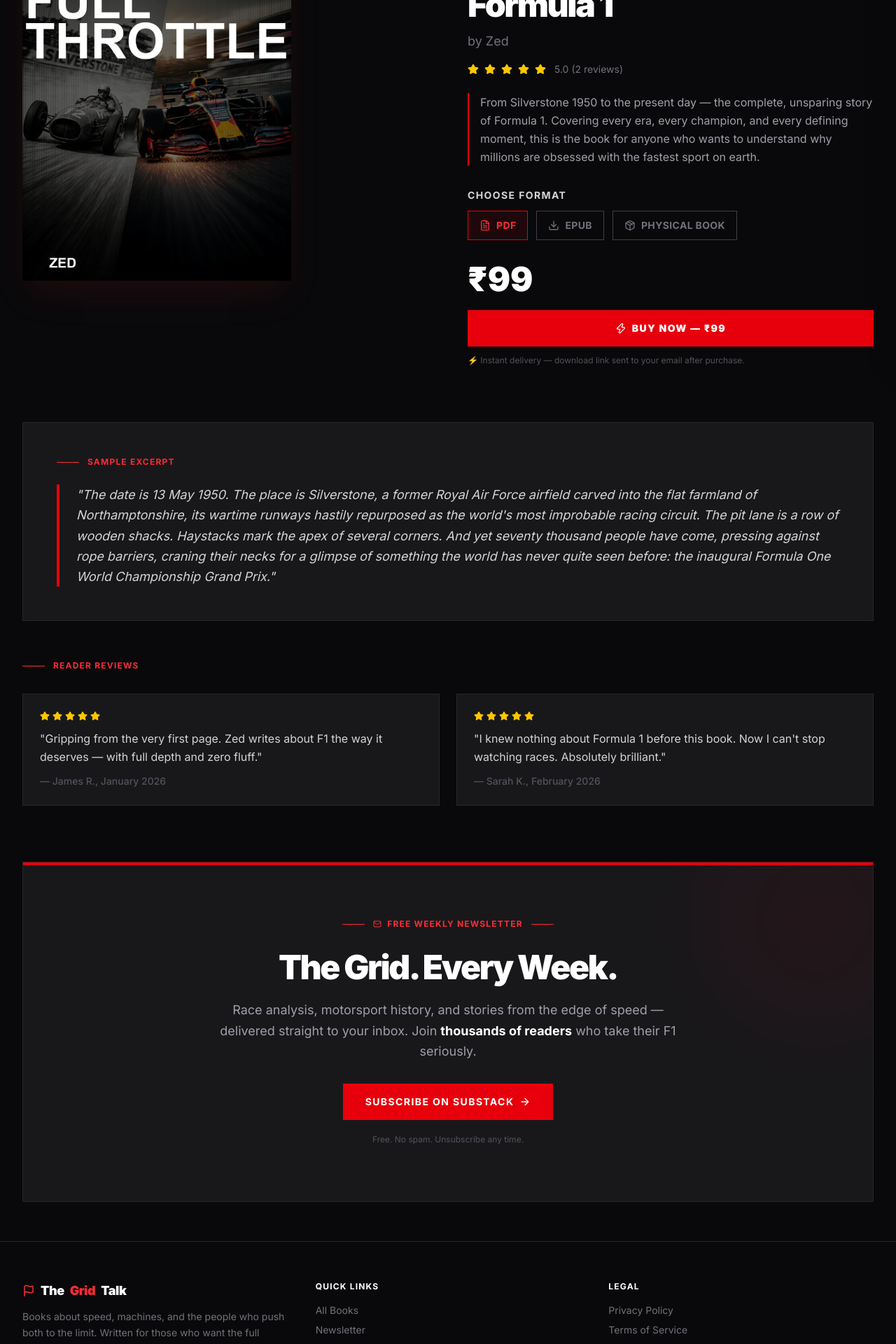
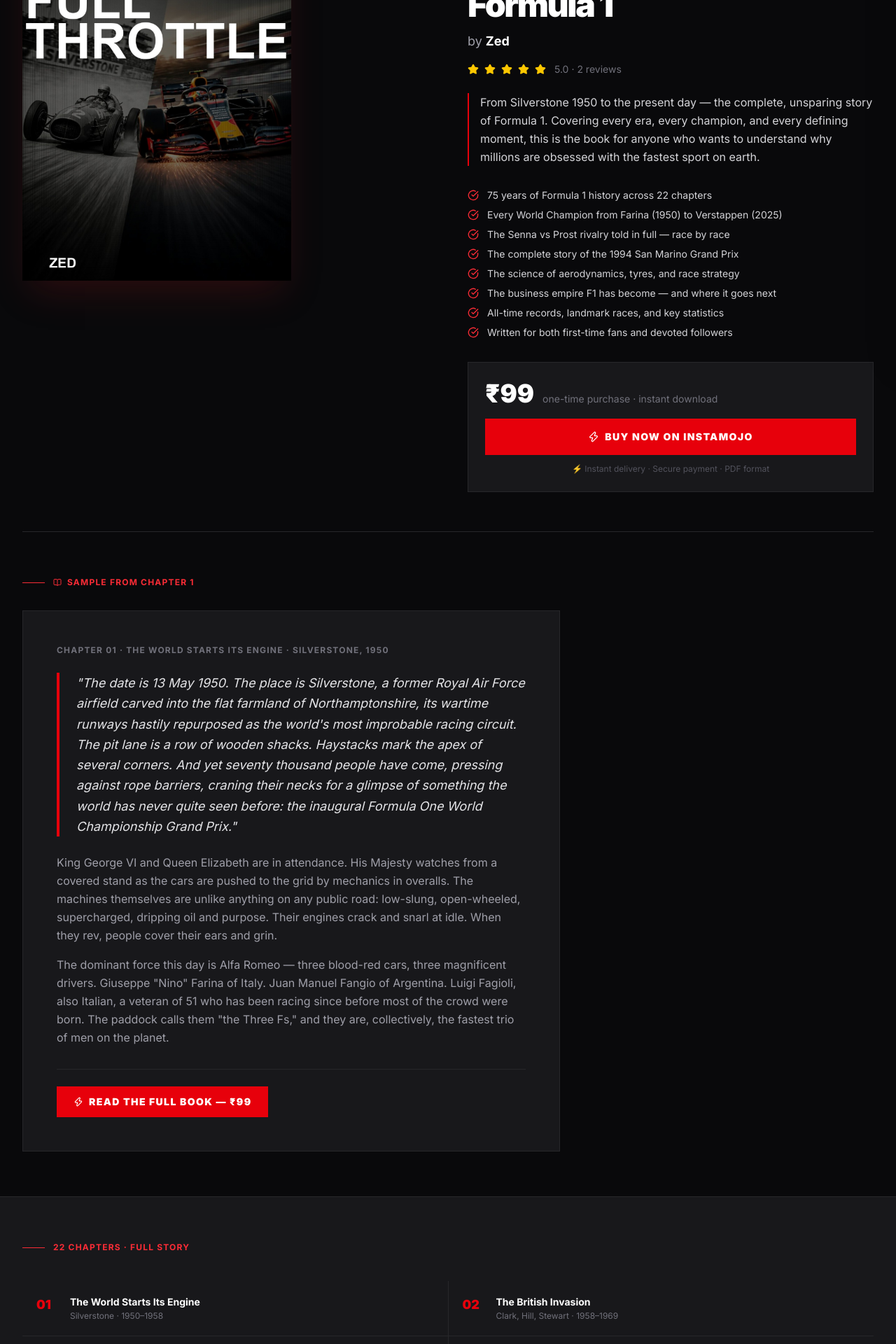
Before and after one commit to imzeddd/bookstore, a Next.js app: page /book/full-throttle-f1 in a window 1280 px wide. Shown: the part 300-2220 px from the top of the page at 70% size. Built offline with nearby package versions, Linux system fonts and the light colour scheme.

Commit message:
build full product page with chapters, excerpt, reviews, buy CTA

```diff
--- a/src/app/book/[slug]/page.tsx
+++ b/src/app/book/[slug]/page.tsx
@@ -3,29 +3,60 @@
 import { books } from "@/lib/books";
 import { notFound } from "next/navigation";
 import Image from "next/image";
+import { use } from "react";
+import { Star, Zap, BookOpen, CheckCircle, ChevronDown, ChevronUp } from "lucide-react";
+import SubstackBanner from "@/components/SubstackBanner";
 import { useState } from "react";
-import { BookFormat } from "@/types";
-import { Star, Download, Package, FileText, Zap } from "lucide-react";
-import SubstackBanner from "@/components/SubstackBanner";
 
 const INSTAMOJO_LINK = "https://imojo.in/fullthrottle";
 
-const FORMAT_LABELS: Record<BookFormat, { label: string; icon: React.ReactNode }> = {
-  pdf: { label: "PDF", icon: <FileText size={16} /> },
-  epub: { label: "EPUB", icon: <Download size={16} /> },
-  physical: { label: "Physical Book", icon: <Package size={16} /> },
-};
+const CHAPTERS = [
+  { num: "01", title: "The World Starts Its Engine", sub: "Silverstone · 1950–1958" },
+  { num: "02", title: "The British Invasion", sub: "Clark, Hill, Stewart · 1958–1969" },
+  { num: "03", title: "Speed and Sacrifice", sub: "Death, Rindt, and the Safety War · 1968–1975" },
+  { num: "04", title: "Fire on the Mountain", sub: "Lauda vs Hunt · The 1976 Championship" },
+  { num: "05", title: "The People's Champion", sub: "Gilles Villeneuve · 1977–1982" },
+  { num: "06", title: "The Turbo Wars", sub: "Technology Redraws the Map · 1977–1988" },
+  { num: "07", title: "Legends at War", sub: "Senna vs Prost · The Greatest Rivalry in Motorsport" },
+  { num: "08", title: "The Black Weekend", sub: "Imola · 1st May 1994" },
+  { num: "09", title: "The Recovery Years", sub: "Hill, Villeneuve, and Häkkinen · 1994–1999" },
+  { num: "10", title: "The Red Empire", sub: "Schumacher, Ferrari & Five in a Row · 2000–2004" },
+  { num: "11", title: "The Alonso Years", sub: "The End of the Schumacher Era · 2005–2006" },
+  { num: "12", title: "One Point", sub: "The Three-Way Title Fight of 2007" },
+  { num: "13", title: "The New Giants", sub: "Hamilton (2008) and Vettel's Four Titles · 2008–2013" },
+  { num: "14", title: "The Silver Era", sub: "Hamilton, Mercedes & Seven · 2014–2020" },
+  { num: "15", title: "The New King", sub: "Max Verstappen · 2021–Present" },
+  { num: "16", title: "The Business of Speed", sub: "Money, Power, and the Global Expansion of F1" },
+  { num: "17", title: "The Science of Speed", sub: "Aerodynamics, Tyres, and the Art of Strategy" },
+  { num: "18", title: "The Future", sub: "Where Formula 1 Goes Next" },
+  { num: "19", title: "The Great Teams", sub: "Ferrari, McLaren, Williams, and Red Bull" },
+  { num: "20", title: "The Sacred Circuits", sub: "Monaco, Monza, Spa, Silverstone, and the Nürburgring" },
+  { num: "21", title: "The Engineering Legends", sub: "Chapman, Murray, Newey · The Men Who Designed the Sport" },
+  { num: "22", title: "The Nearly Men", sub: "Moss, Gilles Villeneuve, Alonso, and the Price of Greatness" },
+];
 
-export default function BookDetailPage({ params }: { params: { slug: string } }) {
-  const book = books.find((b) => b.slug === params.slug);
+const WHAT_INSIDE = [
+  "75 years of Formula 1 history across 22 chapters",
+  "Every World Champion from Farina (1950) to Verstappen (2025)",
+  "The Senna vs Prost rivalry told in full — race by race",
+  "The complete story of the 1994 San Marino Grand Prix",
+  "The science of aerodynamics, tyres, and race strategy",
+  "The business empire F1 has become — and where it goes next",
+  "All-time records, landmark races, and key statistics",
+  "Written for both first-time fans and devoted followers",
+];
+
+export default function BookDetailPage({ params }: { params: Promise<{ slug: string }> }) {
+  const { slug } = use(params);
+  const book = books.find((b) => b.slug === slug);
   if (!book) notFound();
 
-  const [selectedFormat, setSelectedFormat] = useState<BookFormat>(book.formats[0]);
-
+  const [showAllChapters, setShowAllChapters] = useState(false);
+  const visibleChapters = showAllChapters ? CHAPTERS : CHAPTERS.slice(0, 8);
   const avgRating = book.reviews.reduce((s, r) => s + r.rating, 0) / (book.reviews.length || 1);
 
   return (
-    <div className="bg-zinc-950 min-h-screen">
+    <div className="bg-zinc-950 min-h-screen text-white">
       {/* Top stripe */}
       <div className="flex h-1">
         <div className="flex-1 bg-red-600" />
@@ -33,107 +64,152 @@ export default function BookDetailPage({ params }: { params: { slug: string } })
         <div className="flex-1 bg-red-600" />
       </div>
 
+      {/* Hero product section */}
       <div className="max-w-7xl mx-auto px-4 sm:px-6 lg:px-8 py-14">
         <div className="grid grid-cols-1 lg:grid-cols-2 gap-14 items-start">
+
           {/* Cover */}
-          <div className="relative aspect-[2/3] max-w-sm mx-auto lg:mx-0 w-full overflow-hidden shadow-2xl shadow-red-900/20 bg-zinc-900">
-            <Image
-              src={book.coverImage}
-              alt={book.title}
-              fill
-              className="object-cover"
-              priority
-            />
+          <div className="relative aspect-[2/3] max-w-sm mx-auto lg:mx-0 w-full overflow-hidden shadow-2xl shadow-red-900/30 bg-zinc-900">
+            <Image src={book.coverImage} alt={book.title} fill className="object-cover" priority />
+            {book.badge && (
+              <span className="absolute top-4 left-0 bg-red-600 text-white text-xs font-black px-4 py-1.5 uppercase tracking-widest">
+                {book.badge}
+              </span>
+            )}
           </div>
 
-          {/* Details */}
+          {/* Info */}
           <div>
             <div className="flex items-center gap-3 mb-4">
               <div className="h-px w-8 bg-red-500" />
               <span className="text-red-500 text-xs font-bold uppercase tracking-widest">{book.category}</span>
             </div>
 
-            <h1 className="text-4xl md:text-5xl font-black text-white leading-tight tracking-tighter mb-2">
+            <h1 className="text-4xl md:text-5xl font-black leading-tight tracking-tighter mb-2">
               {book.title}
             </h1>
-            <p className="text-zinc-500 text-lg">by {book.author}</p>
+            <p className="text-zinc-400 text-lg mb-4">by <span className="text-white font-bold">{book.author}</span></p>
 
-            {/* Rating */}
-            <div className="flex items-center gap-2 mt-4">
+            {/* Stars */}
+            <div className="flex items-center gap-2 mb-6">
               {Array.from({ length: 5 }).map((_, i) => (
                 <Star key={i} size={16} className={i < Math.round(avgRating) ? "text-yellow-400 fill-yellow-400" : "text-zinc-700"} />
               ))}
-              <span className="text-sm text-zinc-500 ml-1">{avgRating.toFixed(1)} ({book.reviews.length} reviews)</span>
+              <span className="text-sm text-zinc-500 ml-1">{avgRating.toFixed(1)} · {book.reviews.length} reviews</span>
             </div>
 
-            <p className="mt-6 text-zinc-400 text-base leading-relaxed border-l-2 border-red-600 pl-4">
+            <p className="text-zinc-300 text-base leading-relaxed border-l-2 border-red-600 pl-4 mb-8">
               {book.description}
             </p>
 
-            {/* Format selector */}
-            <div className="mt-8">
-              <p className="font-bold text-zinc-300 mb-3 text-sm uppercase tracking-widest">Choose Format</p>
-              <div className="flex flex-wrap gap-3">
-                {book.formats.map((fmt) => (
-                  <button
-                    key={fmt}
-                    onClick={() => setSelectedFormat(fmt)}
-                    className={`flex items-center gap-2 px-4 py-2.5 border text-sm font-bold uppercase tracking-wide transition-all ${
-                      selectedFormat === fmt
-                        ? "border-red-600 bg-red-600/10 text-red-500"
-                        : "border-zinc-700 text-zinc-500 hover:border-zinc-500"
-                    }`}
-                  >
-                    {FORMAT_LABELS[fmt].icon}
-                    {FORMAT_LABELS[fmt].label}
-                  </button>
+            {/* What's inside bullets */}
+            <ul className="space-y-2 mb-8">
+              {WHAT_INSIDE.map((item, i) => (
+                <li key={i} className="flex items-start gap-3 text-sm text-zinc-300">
+                  <CheckCircle size={16} className="text-red-500 mt-0.5 flex-shrink-0" />
+                  {item}
+                </li>
               ))}
-              </div>
-            </div>
+            </ul>
 
             {/* Price + CTA */}
-            <div className="mt-8">
-              <span className="text-5xl font-black text-white">₹{book.price}</span>
+            <div className="border border-zinc-800 bg-zinc-900 p-6">
+              <div className="flex items-baseline gap-3 mb-4">
+                <span className="text-4xl font-black text-white">₹{book.price}</span>
+                <span className="text-zinc-500 text-sm">one-time purchase · instant download</span>
               </div>
-            <div className="mt-5">
               <a
                 href={INSTAMOJO_LINK}
                 target="_blank"
                 rel="noopener noreferrer"
-                className="flex items-center justify-center gap-2 w-full bg-red-600 hover:bg-red-500 text-white font-black py-4 uppercase tracking-widest transition-colors text-sm"
+                className="flex items-center justify-center gap-2 w-full bg-red-600 hover:bg-red-500 text-white font-black py-4 uppercase tracking-widest transition-colors text-sm mb-3"
               >
                 <Zap size={16} />
-                Buy Now — ₹99
+                Buy Now on Instamojo
               </a>
+              <p className="text-zinc-600 text-xs text-center">
+                ⚡ Instant delivery · Secure payment · PDF format
+              </p>
             </div>
-
-            {selectedFormat !== "physical" && (
-              <p className="text-xs text-zinc-600 mt-3">⚡ Instant delivery — download link sent to your email after purchase.</p>
-            )}
-            {selectedFormat === "physical" && (
-              <p className="text-xs text-zinc-600 mt-3">📦 Ships within 3–5 business days.</p>
-            )}
+          </div>
         </div>
       </div>
 
-        {/* Excerpt */}
-        <section className="mt-20 border border-zinc-800 bg-zinc-900 p-8 md:p-12">
-          <div className="flex items-center gap-3 mb-6">
+      {/* Racing stripe divider */}
+      <div className="flex h-px bg-zinc-800 mx-4 sm:mx-8" />
+
+      {/* Sample Excerpt */}
+      <div className="max-w-7xl mx-auto px-4 sm:px-6 lg:px-8 py-16">
+        <div className="flex items-center gap-3 mb-8">
           <div className="h-px w-8 bg-red-500" />
-            <span className="text-red-500 text-xs font-bold uppercase tracking-widest">Sample Excerpt</span>
+          <span className="text-red-500 text-xs font-bold uppercase tracking-widest flex items-center gap-2">
+            <BookOpen size={12} /> Sample from Chapter 1
+          </span>
         </div>
-          <blockquote className="border-l-4 border-red-600 pl-6 text-zinc-300 text-lg italic leading-relaxed">
+
+        <div className="bg-zinc-900 border border-zinc-800 p-8 md:p-12 max-w-3xl">
+          <p className="text-zinc-500 text-xs uppercase tracking-widest font-bold mb-6">
+            Chapter 01 · The World Starts Its Engine · Silverstone, 1950
+          </p>
+          <blockquote className="border-l-4 border-red-600 pl-6 text-zinc-200 text-lg leading-relaxed italic mb-6">
             "{book.excerpt}"
           </blockquote>
-        </section>
+          <p className="text-zinc-400 leading-relaxed">
+            King George VI and Queen Elizabeth are in attendance. His Majesty watches from a covered stand as the cars are pushed to the grid by mechanics in overalls. The machines themselves are unlike anything on any public road: low-slung, open-wheeled, supercharged, dripping oil and purpose. Their engines crack and snarl at idle. When they rev, people cover their ears and grin.
+          </p>
+          <p className="text-zinc-400 leading-relaxed mt-4">
+            The dominant force this day is Alfa Romeo — three blood-red cars, three magnificent drivers. Giuseppe "Nino" Farina of Italy. Juan Manuel Fangio of Argentina. Luigi Fagioli, also Italian, a veteran of 51 who has been racing since before most of the crowd were born. The paddock calls them "the Three Fs," and they are, collectively, the fastest trio of men on the planet.
+          </p>
+          <div className="mt-8 pt-6 border-t border-zinc-800">
+            <a
+              href={INSTAMOJO_LINK}
+              target="_blank"
+              rel="noopener noreferrer"
+              className="inline-flex items-center gap-2 bg-red-600 hover:bg-red-500 text-white font-black px-6 py-3 uppercase tracking-widest transition-colors text-sm"
+            >
+              <Zap size={14} />
+              Read the full book — ₹{book.price}
+            </a>
+          </div>
+        </div>
+      </div>
+
+      {/* Chapter List */}
+      <div className="bg-zinc-900 border-y border-zinc-800">
+        <div className="max-w-7xl mx-auto px-4 sm:px-6 lg:px-8 py-16">
+          <div className="flex items-center gap-3 mb-10">
+            <div className="h-px w-8 bg-red-500" />
+            <span className="text-red-500 text-xs font-bold uppercase tracking-widest">22 Chapters · Full Story</span>
+          </div>
+
+          <div className="grid grid-cols-1 md:grid-cols-2 gap-px bg-zinc-800">
+            {visibleChapters.map((ch) => (
+              <div key={ch.num} className="bg-zinc-900 p-5 flex items-start gap-4">
+                <span className="text-red-600 font-black text-lg w-8 flex-shrink-0">{ch.num}</span>
+                <div>
+                  <p className="font-bold text-white text-sm">{ch.title}</p>
+                  <p className="text-zinc-500 text-xs mt-0.5">{ch.sub}</p>
+                </div>
+              </div>
+            ))}
+          </div>
+
+          <button
+            onClick={() => setShowAllChapters(!showAllChapters)}
+            className="mt-6 flex items-center gap-2 text-zinc-400 hover:text-white text-sm font-bold uppercase tracking-widest transition-colors"
+          >
+            {showAllChapters ? <><ChevronUp size={16} /> Show Less</> : <><ChevronDown size={16} /> Show All 22 Chapters</>}
+          </button>
+        </div>
+      </div>
 
       {/* Reviews */}
-        <section className="mt-14">
+      <div className="max-w-7xl mx-auto px-4 sm:px-6 lg:px-8 py-16">
         <div className="flex items-center gap-3 mb-8">
           <div className="h-px w-8 bg-red-500" />
           <span className="text-red-500 text-xs font-bold uppercase tracking-widest">Reader Reviews</span>
         </div>
-          <div className="grid grid-cols-1 md:grid-cols-2 gap-6">
+        <div className="grid grid-cols-1 md:grid-cols-2 gap-6 mb-12">
           {book.reviews.map((review) => (
             <div key={review.id} className="bg-zinc-900 border border-zinc-800 p-6">
               <div className="flex items-center gap-1 mb-3">
@@ -149,10 +225,25 @@ export default function BookDetailPage({ params }: { params: { slug: string } })
             </div>
           ))}
         </div>
-        </section>
+
+        {/* Final CTA */}
+        <div className="border border-zinc-800 bg-zinc-900 p-8 text-center">
+          <p className="text-zinc-400 text-sm uppercase tracking-widest mb-2">75 years. One book.</p>
+          <h3 className="text-3xl font-black text-white tracking-tighter mb-6">Ready to read the full story?</h3>
+          <a
+            href={INSTAMOJO_LINK}
+            target="_blank"
+            rel="noopener noreferrer"
+            className="inline-flex items-center gap-2 bg-red-600 hover:bg-red-500 text-white font-black px-10 py-4 uppercase tracking-widest transition-colors text-sm"
+          >
+            <Zap size={16} />
+            Get Full Throttle F1 — ₹{book.price}
+          </a>
+          <p className="text-zinc-600 text-xs mt-4">Instant PDF delivery after purchase</p>
+        </div>
 
         {/* Substack */}
-        <div className="mt-20">
+        <div className="mt-16">
           <SubstackBanner />
         </div>
       </div>
```
Lines whose indentation alone changed are shown as unchanged.
